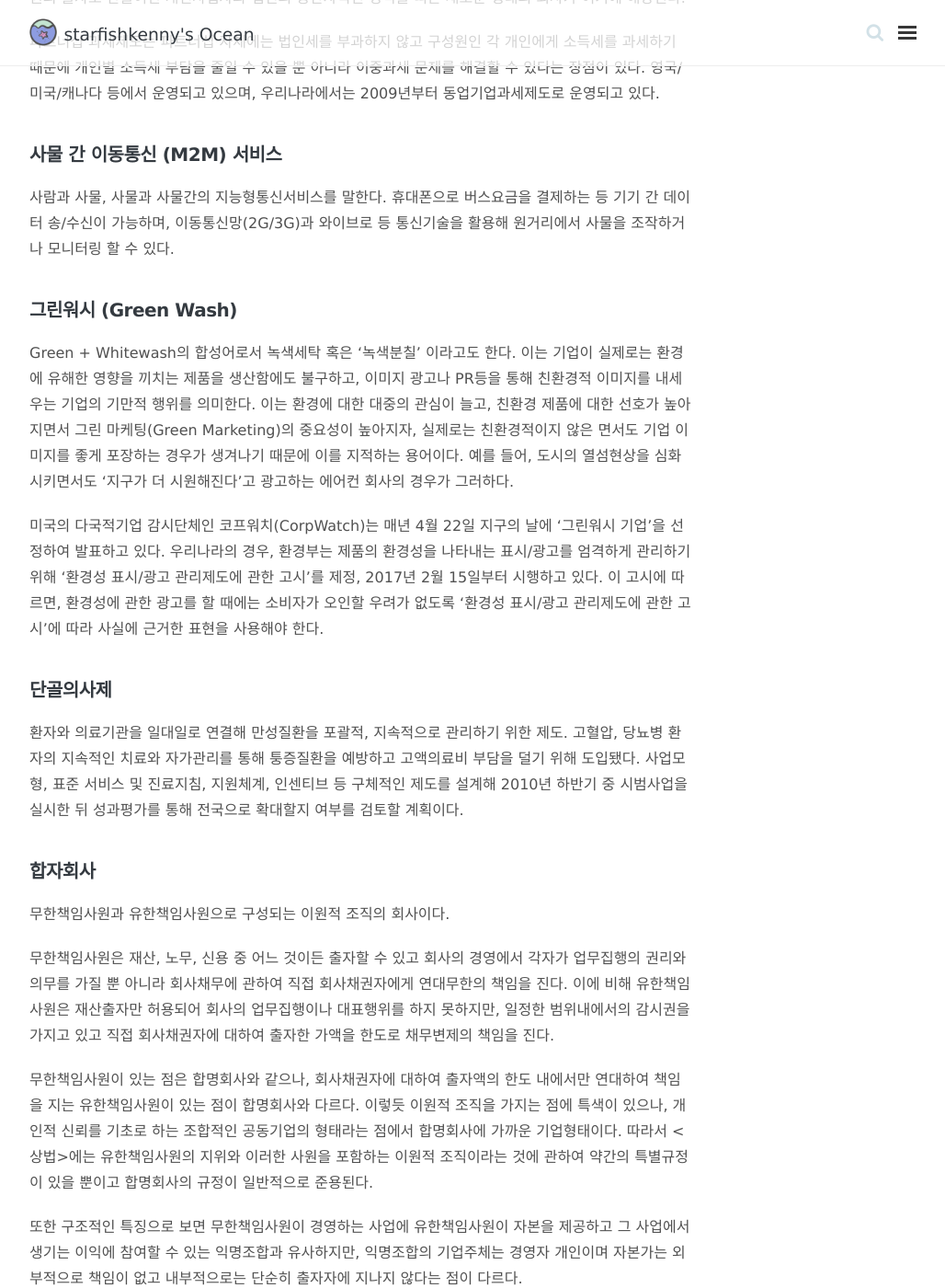
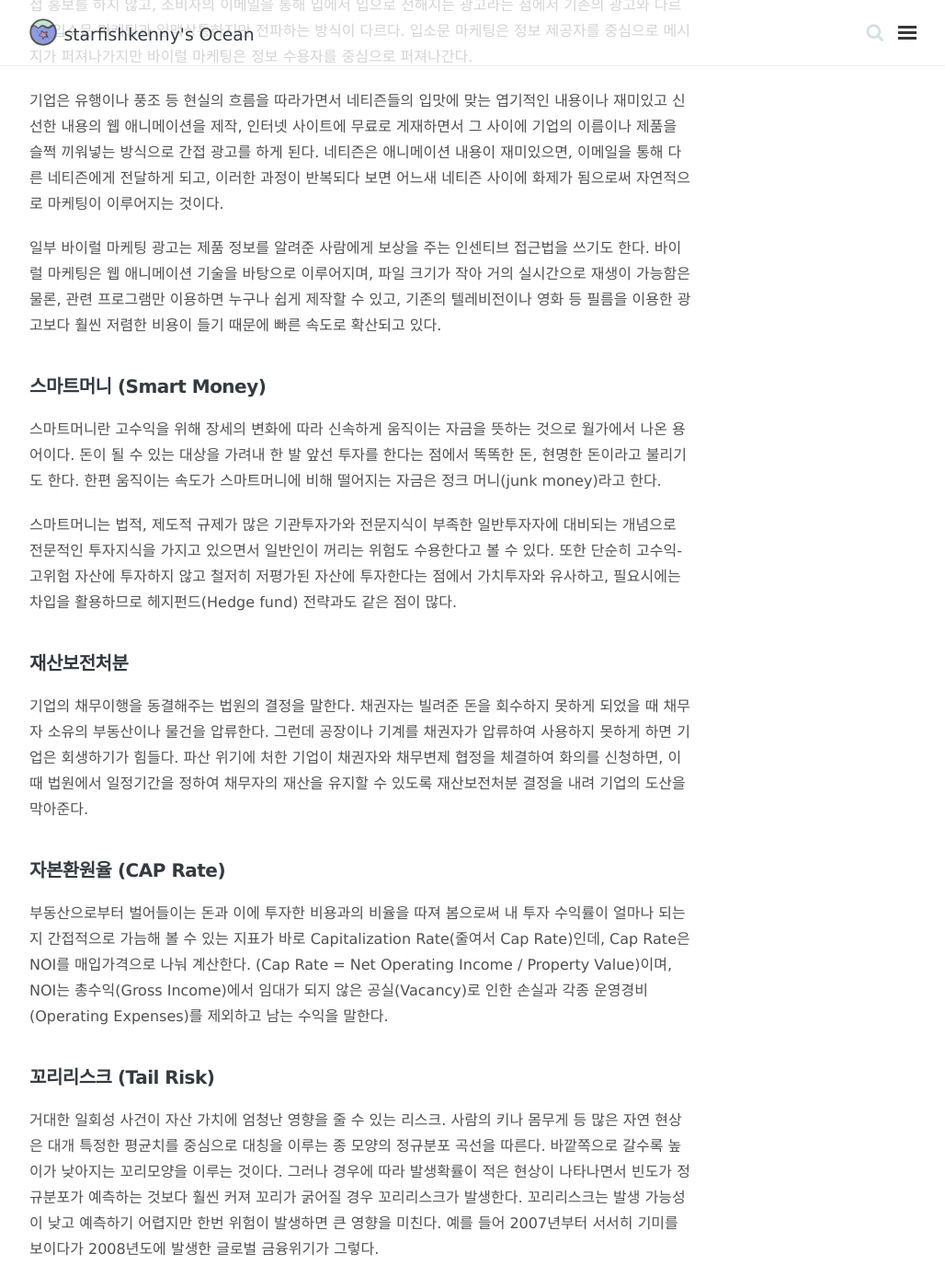
Before and after one commit to starfishkenny/starfishkenny.github.io, a Jekyll site: the page built from blog/index.html, in a window 1280 px wide and 1400 px high, scrolled down 730 px. Shown: the whole window at 92% size, without its empty margins (248-1276 px from the left). Built offline with Jekyll 4.4.1, drawn with Linux system fonts in a browser that asks for light colours; nearby versions of some CDN libraries; the list of posts is cut into pages by our own code; comment, search, counter and statistics services are not loaded; some of the changed text lies outside the part shown.

Commit message:
updated blog, changed post content

```diff
--- a/_posts/2020-11-30-economics(2).md
+++ b/_posts/2020-11-30-economics(2).md
@@ -32,7 +32,7 @@ Green + Whitewash의 합성어로서 녹색세탁 혹은 '녹색분칠' 이라
 
 ## 단골의사제
 
-환자와 의료기관을 일대일로 연결해 만성질환을 포괄적, 지속적으로 관리하기 위한 제도. 고혈압, 당뇨병 환자의 지속적인 치료와 자가관리를 통해 퉁증질환을 예방하고 고액의료비 부담을 덜기 위해 도입됐다. 사업모형, 표준 서비스 및 진료지침, 지원체계, 인센티브 등 구체적인 제도를 설계해 2010년 하반기 중 시범사업을 실시한 뒤 성과평가를 통해 전국으로 확대할지 여부를 검토할 계획이다.
+환자와 의료기관을 일대일로 연결해 만성질환을 포괄적, 지속적으로 관리하기 위한 제도. 고혈압, 당뇨병 환자의 지속적인 치료와 자가관리를 통해 통증질환을 예방하고 고액의료비 부담을 덜기 위해 도입됐다. 사업모형, 표준 서비스 및 진료지침, 지원체계, 인센티브 등 구체적인 제도를 설계해 2010년 하반기 중 시범사업을 실시한 뒤 성과평가를 통해 전국으로 확대할지 여부를 검토할 계획이다.
 
 ## 합자회사
 
--- /dev/null
+++ b/_posts/2020-12-01-economics(3).md
@@ -0,0 +1,47 @@
+---
+layout: post
+title: "[시사경제](3)"
+category: Economics
+tags: [Economics ,시사경제]
+comments: true
+toc: true
+---
+## 거시 건전성 정책
+
+금융 부문에서의 위기가 경제 전체로 파급되는 것을 방지하는 정책을 말한다. 금융 부문에서 신뢰가 손상되고 이로 인한 불확실성이 증대되면 금융 부문에서의 위기가 실물 경제의 심각한 위기로 번지게 되는 시스템 리스크가 커지게 된다. 거시 건전성 정책은 이와 같은 시스템 리스크를 조기에 포착하고 선제적으로 대응하여 금융 시스템의 안정성을 유지하고 실물 경제의 지속적인 성장을 도모하기 위한 것이다. 거시 건전성 정책은 2008년 글로벌 금융 위기 이후 그 필요성에 대한 인식이 확산되었다. 우리나라의 경우 글로벌 금융 위기 이후 외환 부문에서 새로운 거시 건전성 정책을 도입하여 자본 유출입의 변동성을 완화하고 단기 자본의 과도한 유출입이 시스템 리스크로 확산되지 않도록 하고 있다.
+
+## 바이럴 마케팅 (Viral Marketing)
+
+바이럴 마케팅은 네티즌들이 이메일이나 다른 전파 가능한 매체를 통해 자발적으로 어떤 기업이나 기업의 제품을 홍보할 수 있도록 제작하여 널리 퍼지는 마케팅 기법으로, 컴퓨터 바이러스처럼 확산된다고 해서 이러한 이름이 붙었다.
+
+바이럴 마케팅은 2000년 말부터 확산되면서 새로운 인터넷 광고 기법으로 주목받기 시작하였다. 기업이 직접 홍보를 하지 않고, 소비자의 이메일을 통해 입에서 입으로 전해지는 광고라는 점에서 기존의 광고와 다르다. 입소문 마케팅과 일맥상통하지만 전파하는 방식이 다르다. 입소문 마케팅은 정보 제공자를 중심으로 메시지가 퍼져나가지만 바이럴 마케팅은 정보 수용자를 중심으로 퍼져나간다.
+
+기업은 유행이나 풍조 등 현실의 흐름을 따라가면서 네티즌들의 입맛에 맞는 엽기적인 내용이나 재미있고 신선한 내용의 웹 애니메이션을 제작, 인터넷 사이트에 무료로 게재하면서 그 사이에 기업의 이름이나 제품을 슬쩍 끼워넣는 방식으로 간접 광고를 하게 된다. 네티즌은 애니메이션 내용이 재미있으면, 이메일을 통해 다른 네티즌에게 전달하게 되고, 이러한 과정이 반복되다 보면 어느새 네티즌 사이에 화제가 됨으로써 자연적으로 마케팅이 이루어지는 것이다.
+
+일부 바이럴 마케팅 광고는 제품 정보를 알려준 사람에게 보상을 주는 인센티브 접근법을 쓰기도 한다. 바이럴 마케팅은 웹 애니메이션 기술을 바탕으로 이루어지며, 파일 크기가 작아 거의 실시간으로 재생이 가능함은 물론, 관련 프로그램만 이용하면 누구나 쉽게 제작할 수 있고, 기존의 텔레비전이나 영화 등 필름을 이용한 광고보다 훨씬 저렴한 비용이 들기 때문에 빠른 속도로 확산되고 있다.
+
+## 스마트머니 (Smart Money)
+
+스마트머니란 고수익을 위해 장세의 변화에 따라 신속하게 움직이는 자금을 뜻하는 것으로 월가에서 나온 용어이다. 돈이 될 수 있는 대상을 가려내 한 발 앞선 투자를 한다는 점에서 똑똑한 돈, 현명한 돈이라고 불리기도 한다. 한편 움직이는 속도가 스마트머니에 비해 떨어지는 자금은 정크 머니(junk money)라고 한다.
+
+스마트머니는 법적, 제도적 규제가 많은 기관투자가와 전문지식이 부족한 일반투자자에 대비되는 개념으로 전문적인 투자지식을 가지고 있으면서 일반인이 꺼리는 위험도 수용한다고 볼 수 있다. 또한 단순히 고수익-고위험 자산에 투자하지 않고 철저히 저평가된 자산에 투자한다는 점에서 가치투자와 유사하고, 필요시에는 차입을 활용하므로 헤지펀드(Hedge fund) 전략과도 같은 점이 많다.
+
+## 재산보전처분
+
+기업의 채무이행을 동결해주는 법원의 결정을 말한다. 채권자는 빌려준 돈을 회수하지 못하게 되었을 때 채무자 소유의 부동산이나 물건을 압류한다. 그런데 공장이나 기계를 채권자가 압류하여 사용하지 못하게 하면 기업은 회생하기가 힘들다. 파산 위기에 처한 기업이 채권자와 채무변제 협정을 체결하여 화의를 신청하면, 이 때 법원에서 일정기간을 정하여 채무자의 재산을 유지할 수 있도록 재산보전처분 결정을 내려 기업의 도산을 막아준다.
+
+## 자본환원율 (CAP Rate)
+
+부동산으로부터 벌어들이는 돈과 이에 투자한 비용과의 비율을 따져 봄으로써 내 투자 수익률이 얼마나 되는 지 간접적으로 가늠해 볼 수 있는 지표가 바로 Capitalization Rate(줄여서 Cap Rate)인데, Cap Rate은 NOI를 매입가격으로 나눠 계산한다. (Cap Rate = Net Operating Income / Property Value)이며, NOI는 총수익(Gross Income)에서 임대가 되지 않은 공실(Vacancy)로 인한 손실과 각종 운영경비(Operating Expenses)를 제외하고 남는 수익을 말한다.
+
+## 꼬리리스크 (Tail Risk)
+
+거대한 일회성 사건이 자산 가치에 엄청난 영향을 줄 수 있는 리스크. 사람의 키나 몸무게 등 많은 자연 현상은 대개 특정한 평균치를 중심으로 대칭을 이루는 종 모양의 정규분포 곡선을 따른다. 바깥쪽으로 갈수록 높이가 낮아지는 꼬리모양을 이루는 것이다. 그러나 경우에 따라 발생확률이 적은 현상이 나타나면서 빈도가 정규분포가 예측하는 것보다 훨씬 커져 꼬리가 굵어질 경우 꼬리리스크가 발생한다. 꼬리리스크는 발생 가능성이 낮고 예측하기 어렵지만 한번 위험이 발생하면 큰 영향을 미친다. 예를 들어 2007년부터 서서히 기미를 보이다가 2008년도에 발생한 글로벌 금융위기가 그렇다.
+
+## 경기선행지수 (CLI)
+
+경제활동을 나타내는 지표로 관련된 자료안에서 순환을 예측하기 위해 만들어진다. 경기선행지수는 산업활동과 주택동향, 금융통화 현황 등 각종 경기 관련 지표의 흐름을 복합적으로 따져 6개월 후의 경기흐름을 가늠한다. 이 경기선행지수가 전월보다 올라가면 경기상승, 내려가면 경기하강을 의미한다. 한국은행이나 민간경제연구소들은 더 많은 요소들을 집어 넣어 자체 경제 전망 모형을 운용하기도 한다.
+
+## 5일선
+
+주가의 평균치를 이어놓은 이동평균선에서 사용되는 말로, 5일선이란 5일 동안의 평균주가를 이어놓은 선을 가리킨다. 10일 동안의 평균주가를 이어놓은 선은 10일선, 20일 동안의 평균주가를 이어놓은 선은 20일선이라 부른다. 이 5일선, 10일선 등의 이동평균선은 단기, 중기, 장기별 시세흐름을 파악하기 쉽고 다음 주가를 예측하기 위해 많이 사용되고 있다.
```
Also changed, not shown: _posts/2020-11-26-test21.md (deleted, +0 -9 lines).
